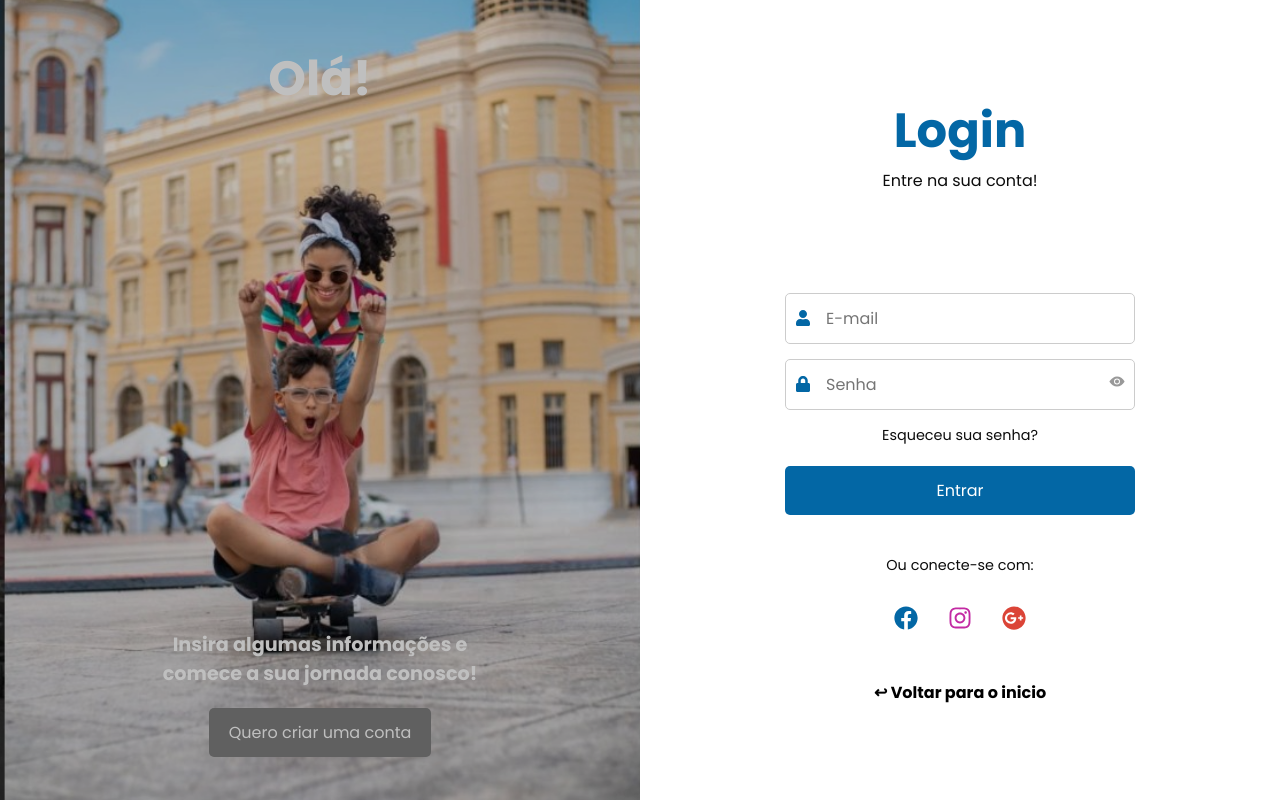
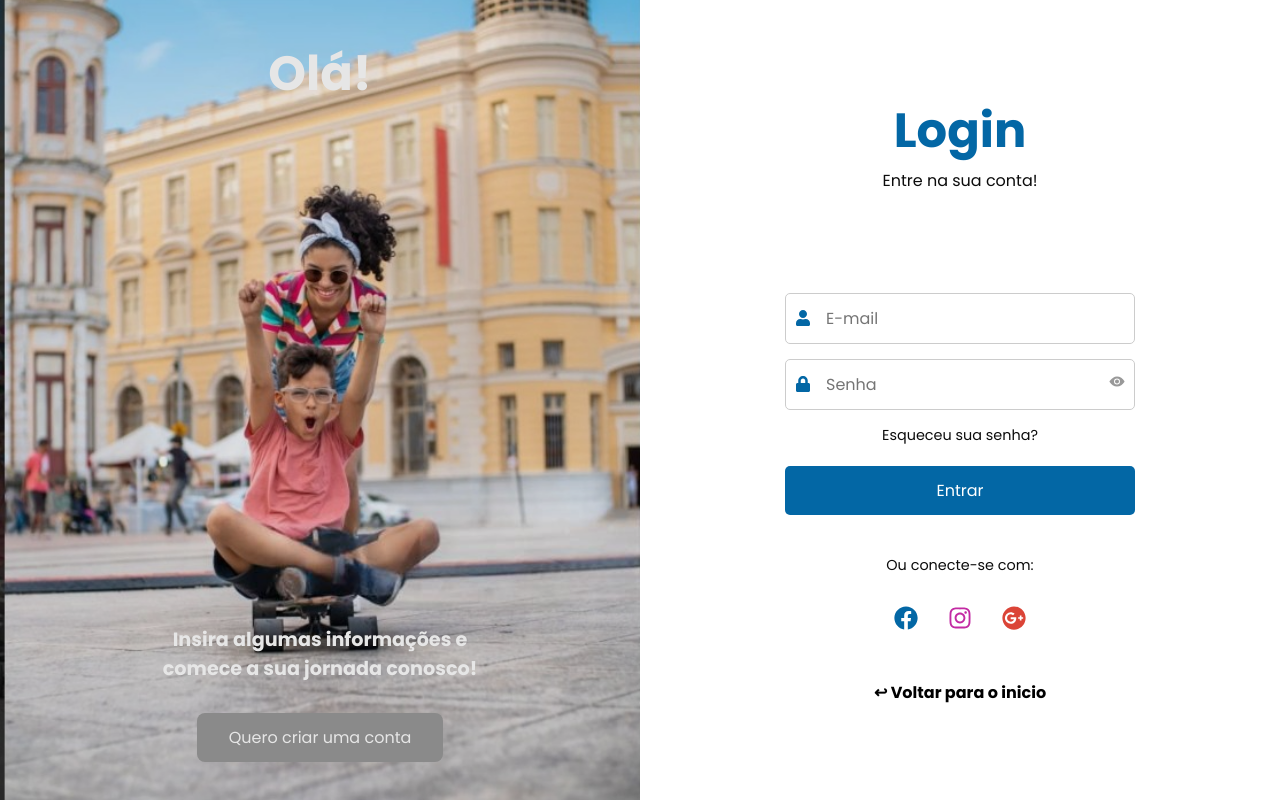
Before and after one commit to MiTabosa/Projeto-Desbrave, a React (Vite) app: page /login in a window 1280 px wide. Built offline with nearby package versions, Linux system fonts and the light colour scheme.

Commit message:
ajuste botao cadastro e login

```diff
--- a/src/pages/Cadastro/Cadastro.css
+++ b/src/pages/Cadastro/Cadastro.css
@@ -117,6 +117,7 @@
     background-size: cover;
     color: white;
     text-align: center;
+    filter: brightness(90%);
   }
 
   .bemVindo {
--- a/src/pages/Login/Login.css
+++ b/src/pages/Login/Login.css
@@ -1,4 +1,4 @@
-/* Estilização geral */
+
 .loginContainer {
     display: flex;
     width: 100vw;
@@ -20,7 +20,7 @@
     color: #ffffff;
     text-align: center;
     padding: 20px;
-    filter: brightness(75%);
+    filter: brightness(90%);
   }
 
   .loginEsquerda h1 {
@@ -41,22 +41,21 @@
   }
 
   .criarConta {
-    background-color: #808080;
+    margin-top: 10px;
+    background: #999;
     color: #ffffff;
     border: none;
-    padding: 12px 20px;
+    padding: 0.75rem 2rem;
     font-size: 1rem;
+    border-radius: 8px;
     cursor: pointer;
-    border-radius: 5px;
     transition: all 0.3s ease-in-out;
     transition: 0.3s;
-    bottom: 30px;
   }
 
   .criarConta:hover {
-    align-items: center;
-    justify-content: center;
-    background-color: #555555;
+    background: #999;
+    color: #fff;
     transform: scale(1.10);
     box-shadow: 2px 4px 6px #555555(0, 0, 0, 0.2);
   }
```
